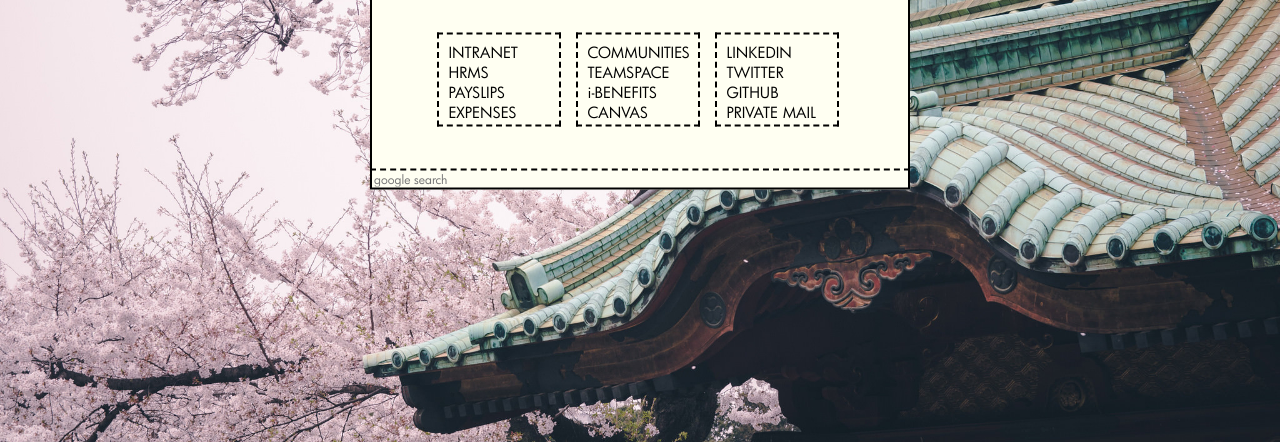
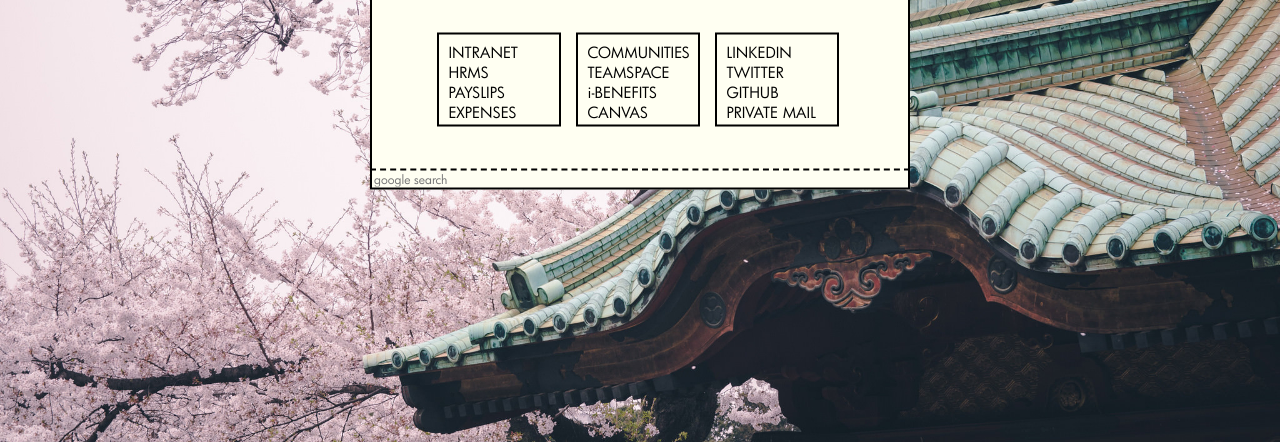
Before and after one commit to Sam1066/workstart-two, a plain HTML site: page index.html in a window 1280 px wide. Shown: the part 358-800 px from the top of the page. Drawn offline with Linux system fonts and the light colour scheme.

Commit message:
Update style.css

```diff
--- a/style.css
+++ b/style.css
@@ -158,7 +158,7 @@ ul {
 	padding:5px;
 	margin-left:5px;
 	margin-right:10px;
-	border: dashed;
+	border: solid;
 	border-width: 2px;
 	border-color: #000000;
 }
```
